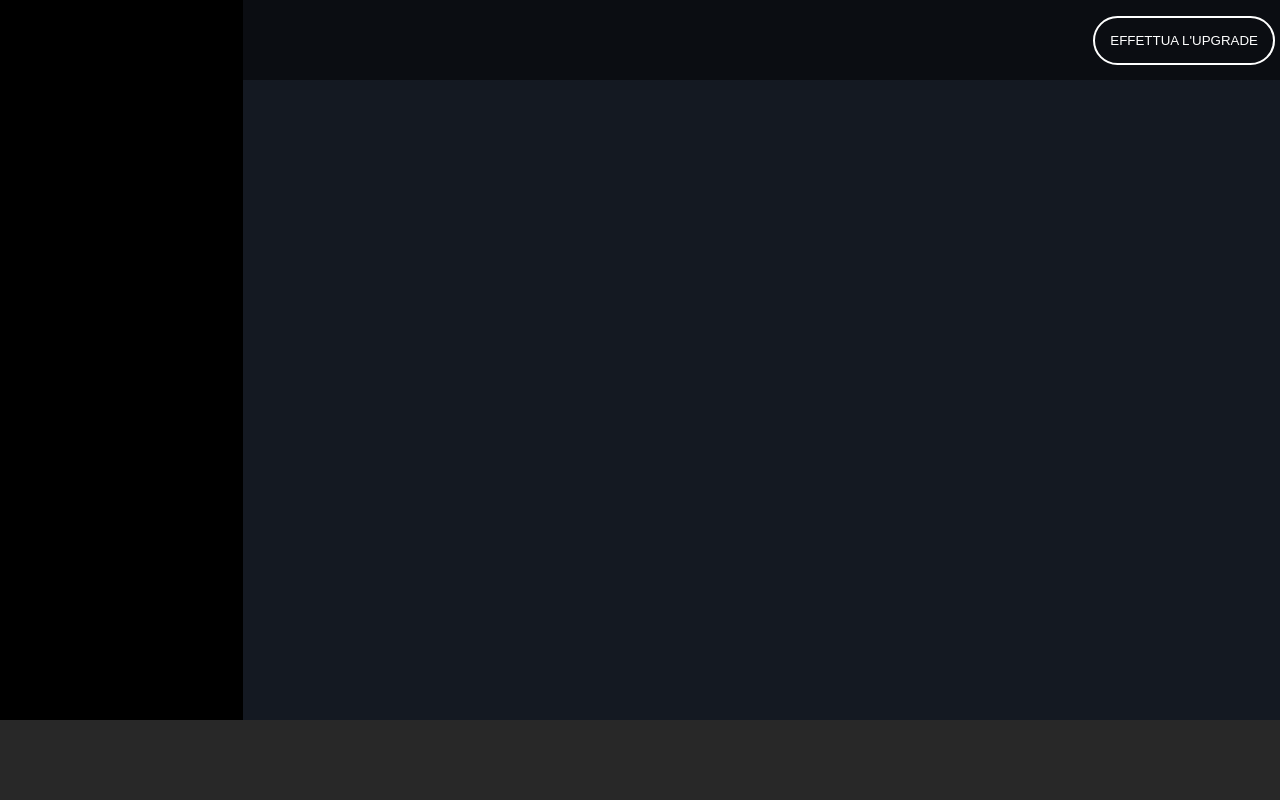
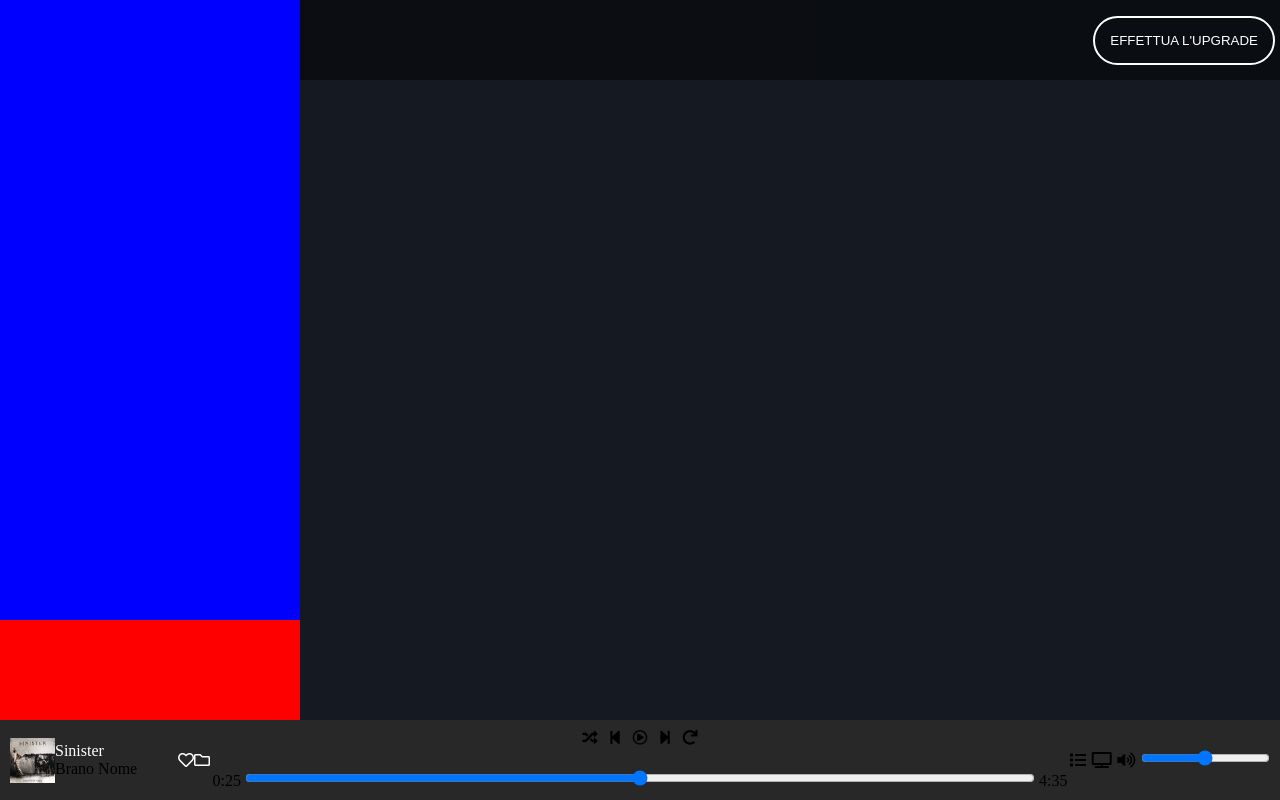
Before and after one commit to Tiberiu-Pislaru/html-css-spotifyweb, a plain HTML site: page index.html in a window 1280 px wide. Drawn offline with Linux system fonts and the light colour scheme.

Commit message:
Aggiunta Navbar con micro-aree

```diff
--- a/css/style.css
+++ b/css/style.css
@@ -4,19 +4,15 @@
     box-sizing: border-box;
 }
 
-.container-flex{
+.container-top{
+    width:100%;
+    height: calc(100vh - 80px);
+    background-color: aquamarine;
     display: flex;
-    flex-direction: column;
-    height: 100vh;
-    width: 100%;
-    background-color: #333;
 }
 
-.container-top{
-    width:100%;
-    height: calc(100% - 80px);
-    background-color: aquamarine;
-    display: flex;
+img{
+    height: 100%;
 }
 
 .h{
@@ -26,6 +22,8 @@
 .container-bottom{
     width: 100%;
     background-color:#282828;
+    display: flex;
+    padding: 10px;
     /* align-self: flex-end; */
 }
 
@@ -35,18 +33,27 @@
     background-color:#000;
 }
 
+.main-sidebar{
+    height: calc(100% - 100px);
+    background-color:blue;
+}
+
+.download{
+    height:100px;
+    background-color: red;
+}
+
 .main{
-    width: 100%;
+    width: calc(100% - 300px);
     height: 100%;
     background-color: #141922;
 }
 
 .main-top{
-    width: 100%;
-    position: relative;
+    width:calc(100% - 300px);
+    position: fixed;
     background-color: #02020277;
-    z-index: 100;
-    vertical-align: middle;
+    /* z-index: 100; */
     display: flex;
     justify-content: end;
     align-items: center;
@@ -61,15 +68,77 @@
     border-width: 0;
     border: 2px solid #fff;
     border-radius: 25px;
-    margin:30px 5px;
+    /* margin:30px 0; */
+    margin-right: 5px;
     padding:15px;
 }
+
+/* parte del footer */
+
+.footer-left, .footer-right{
+    width: 200px;
+    /* flex-grow: 1; */
+    /* background-color: bisque; */
+    display: flex;
+    align-items: center;
+    justify-content: space-between;
+}
+
+.footer-center{
+    min-width: calc(100% / 3);
+    flex-grow: 1;
+    display: flex;
+    flex-direction: column;
+    align-items: center;
+    justify-content: space-between;
+    /* background-color: blue; */
+}
+
+.container-footer{
+
+    display: flex;
+    align-items:center;
+}
+.content-img{
+    height: 45px;
+}
+
+.footer-center>.icons{
+    display: flex;
+    justify-content: space-between;
+    width: 115px;
+    font-size: 15px
+}
+
+.durata-canzone{
+    width: 100%;
+    text-align: center;
+}
+
+.durata-canzone input{
+    width:calc(100% - 70px);
+}
+
+.footer-right input{
+    width:100%;
+}
+
+/* input type range */
+
 
 /* ---------------------------------------------- */
 
 @media screen and (max-width:574px) {
     .sidebar{
         width: 50px;
-        overflow: ;
+        /* overflow: ; */
+    }
+
+    .main{
+        width: calc(100% - 50px);
+    }
+
+    .main-top{
+        width: calc(100% - 50px);
     }
 }
--- a/index.html
+++ b/index.html
@@ -1,6 +1,7 @@
 <!DOCTYPE html>
 <html lang="en">
 <head>
+    <link rel="stylesheet" href="https://cdnjs.cloudflare.com/ajax/libs/font-awesome/5.15.3/css/all.min.css" integrity="sha512-iBBXm8fW90+nuLcSKlbmrPcLa0OT92xO1BIsZ+ywDWZCvqsWgccV3gFoRBv0z+8dLJgyAHIhR35VZc2oM/gI1w==" crossorigin="anonymous" referrerpolicy="no-referrer" />
     <link rel="stylesheet" href="./css/style.css">
     <meta charset="UTF-8">
     <meta http-equiv="X-UA-Compatible" content="IE=edge">
@@ -8,28 +9,75 @@
     <title>Document</title>
 </head>
 <body>
-    <div class="container-flex">
+
     <div class="container-top">
         <div class="sidebar">
+            <div class="main-sidebar">
 
+            </div>
+            <div class="download">
+
+            </div>
         </div>
         <div class="main">
             <div class="main-top h">
-
                 <button class="upgrade col-w">
                     EFFETTUA L'UPGRADE
                 </button>
+            </div>
+            <!-- <div class="main-bottom">
 
-                </div>
-                <div class="main-bottom">
-
-                </div>
+            </div> -->
         </div>
     </div>
     <footer class="container-bottom h">
+        <div class="footer-left">
+            <div class="container-footer">
+                <div class="content-img">
+                    <img src="img/sinister.jpeg" alt="">
+                </div>
+                <div class="content-testo">
+                    <div class="name-song col-w">
+                        Sinister
+                    </div>
+                    <div class="name-artist">
+                        Brano Nome
+                    </div>
+                </div>
 
+            </div>
+            <div class="container-footer col-w">
+                <i class="far fa-heart"></i>
+                <i class="far fa-folder"></i>
+            </div>
+        </div>
+        <div class="footer-center">
+            <div class="icons">
+                <i class="fas fa-random"></i>
+                <i class="fas fa-step-backward"></i>
+                <i class="far fa-play-circle"></i>
+                <i class="fas fa-step-forward"></i>
+                <i class="fas fa-redo"></i>
+            </div>
+            <div class="durata-canzone">
+                <form action="">
+                    <label for="">0:25</label>
+                    <input type="range" name="durata" id="durata">
+                    <label for="">4:35</label>
+                </form>
+            </div>
+        </div>
+        <div class="footer-right">
+            <i class="fas fa-list"></i>
+            <i class="fas fa-tv"></i>
+            <i class="fas fa-volume-up"></i>
+            <form action="">
+
+                <input type="range" name="durata" id="durata">
+
+            </form>
+        </div>
     </footer>
-    </div>
 
 </body>
 </html>
```
Lines whose indentation alone changed are shown as unchanged.
